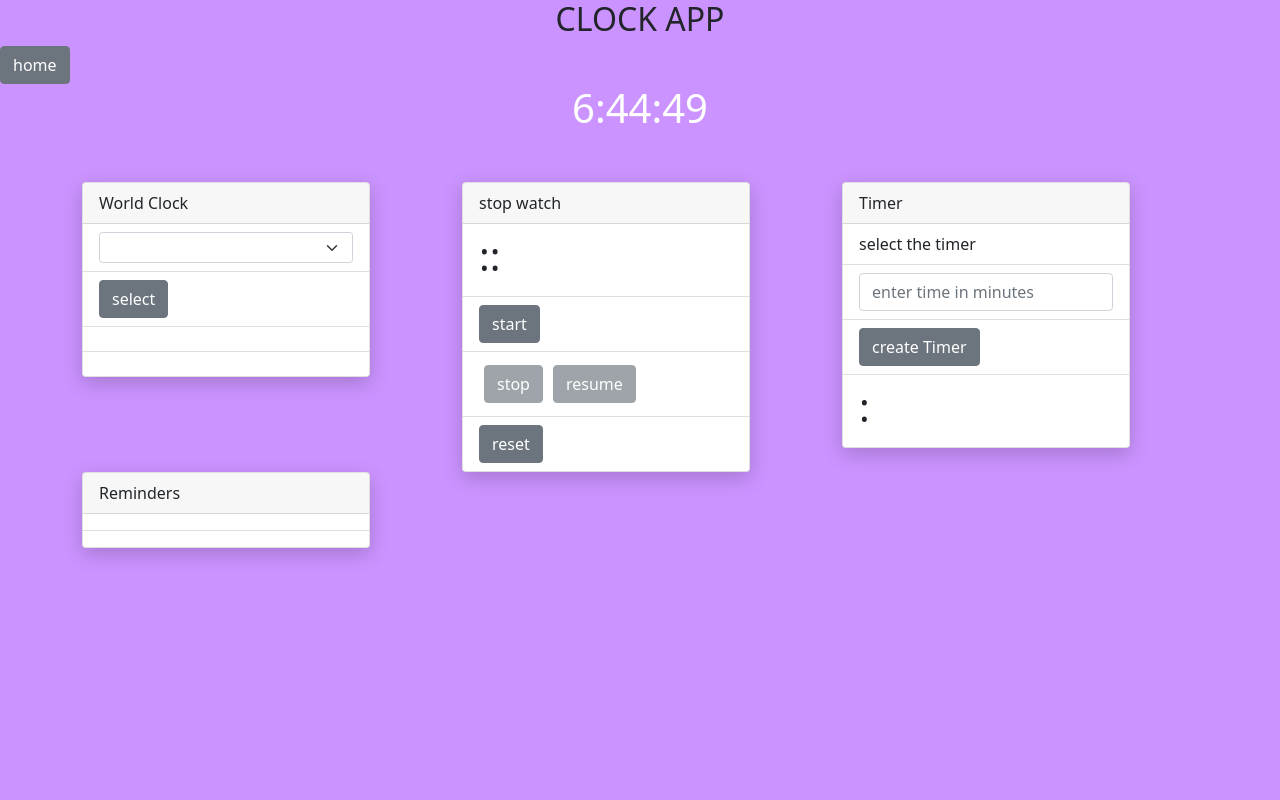
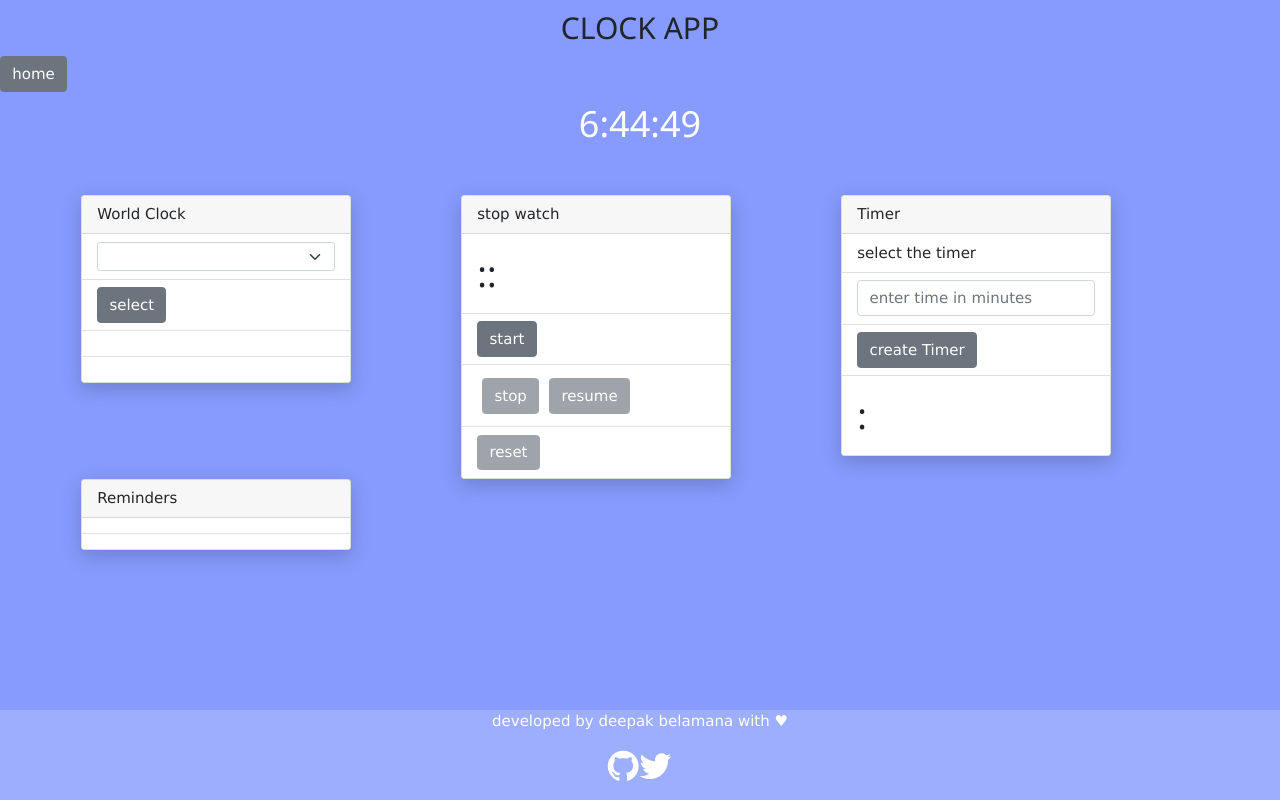
Before and after one commit to deepakbelamana/Clock-App, an Angular app: page /home in a window 1280 px wide. Built offline with nearby package versions, Linux system fonts and the light colour scheme.

Commit message:
footer and stop watch

```diff
--- a/src/app/app.component.html
+++ b/src/app/app.component.html
@@ -1,3 +1,12 @@
  <h2 style="display: flex; justify-content: center;">CLOCK APP</h2>
  <button class="btn btn-secondary" routerLink="/home">home</button>
 <router-outlet></router-outlet>
+<footer class="footer">
+     <div class="cards">
+         <p>developed by deepak belamana with &hearts; </p>
+     </div>
+     <div class="cards">
+         <a href="https://github.com/deepakbelamana?tab=repositories" ><i class="fa fa-github" style="font-size:36px"></i></a>
+         <a href="https://twitter.com/saideepak627" ><i class="fa fa-twitter" style="font-size:36px"></i></a>
+     </div>
+</footer>
--- a/src/app/home/home.component.html
+++ b/src/app/home/home.component.html
@@ -26,7 +26,7 @@
             <li class="list-group-item"><h1>{{stopwatch_hrs}}:{{stopwatch_min}}:{{stopwatch_sec}}</h1></li>
             <li class="list-group-item"><button class="btn btn-secondary" (click)="start_stopwatch()" [disabled]="isdisabled">start</button></li>
             <li class="list-group-item"><button class="btn btn-secondary" (click)="stop_stopwatch()" [disabled]="is_stop_disabled" style="margin:5px;">stop</button><button class="btn btn-secondary"(click)="resume_stopwatch()" [disabled]="is_resume_disabled" style="margin:5px;" >resume</button></li>
-            <li class="list-group-item"><button class="btn btn-secondary" (click)="reset_stopwatch()">reset</button></li>
+            <li class="list-group-item"><button class="btn btn-secondary" (click)="reset_stopwatch()" [disabled]="is_reset_disabled">reset</button></li>
         </ul>
 
     </div>
--- a/src/app/home/home.component.ts
+++ b/src/app/home/home.component.ts
@@ -25,7 +25,7 @@ export class HomeComponent implements OnInit {
    public is_stop_disabled:boolean=true;
    public is_resume_disabled:boolean=true;
    public create_timer_isdisabled:boolean=false;
-
+    public is_reset_disabled:boolean=true;
   ngOnInit(): void {
      setInterval(()=>
      {
@@ -472,6 +472,7 @@ export class HomeComponent implements OnInit {
      },1000)
      this.isdisabled=!this.isdisabled;
      this.is_stop_disabled=!this.is_stop_disabled;
+     this.is_reset_disabled=false;
 
   }
     resume_stopwatch()
@@ -507,10 +508,11 @@ export class HomeComponent implements OnInit {
       this.stopwatch_min=0;
       this.stopwatch_sec=0;
       clearInterval(this.stopwatch);
-      this.isdisabled=!this.isdisabled
-      this.is_stop_disabled=!this.is_stop_disabled;
-      this.is_resume_disabled=!this.is_resume_disabled;
+      this.isdisabled=false;
+      this.is_stop_disabled=true;
+      this.is_resume_disabled=true;
       this.stop_and_pause="pause";
+      this.is_reset_disabled=true;
   }
 
 
--- a/src/index.html
+++ b/src/index.html
@@ -7,6 +7,8 @@
   <meta name="viewport" content="width=device-width, initial-scale=1">
   <link rel="icon" type="image/x-icon" href="favicon.ico">
   <link href="https://cdn.jsdelivr.net/npm/bootstrap@5.1.3/dist/css/bootstrap.min.css" rel="stylesheet" integrity="sha384-1BmE4kWBq78iYhFldvKuhfTAU6auU8tT94WrHftjDbrCEXSU1oBoqyl2QvZ6jIW3" crossorigin="anonymous">
+  <link rel="stylesheet" href="https://www.w3schools.com/w3css/4/w3.css">
+  <link rel="stylesheet" href="https://cdnjs.cloudflare.com/ajax/libs/font-awesome/4.7.0/css/font-awesome.min.css">
 </head>
 <body>
   <app-root></app-root>
--- a/src/styles.css
+++ b/src/styles.css
@@ -1,9 +1,19 @@
 /* You can add global styles to this file, and also import other style files */
 body{
-    background-color: rgb(203, 147, 255);
+    background-color: rgba(61, 96, 253, 0.623);
 }
 .card
 {
     box-shadow: 0 6px 20px 0 rgba(0, 0, 0, 0.19);
 
 }
+.footer
+{
+    bottom:0;
+    width:100%;
+    height: 90px;
+    text-align: center;
+    position:absolute;
+    background-color: rgb(156, 174, 253);
+    color:white;
+}
```
